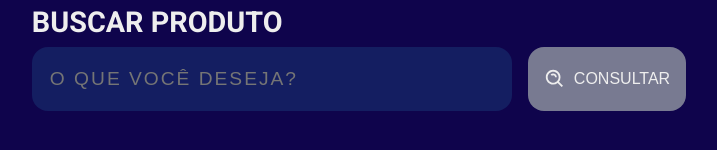
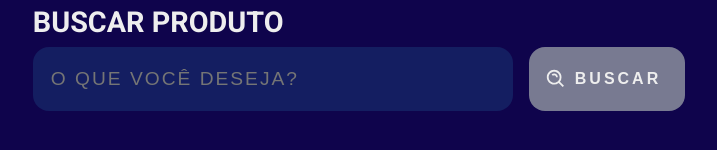
Before and after one commit to MaxWesley/chalenge01-calindra-frontend, a React (Create React App) app: page / in a window 1280 px wide. Shown: the part 342-492 px from the top of the page, without its empty margins (281-998 px from the left). Built offline with nearby package versions, Linux system fonts and the light colour scheme.

Commit message:
feat: active button consultar

```diff
--- a/src/components/SearchButton/index.tsx
+++ b/src/components/SearchButton/index.tsx
@@ -6,12 +6,12 @@ import { useSearch } from '../../hooks/useSearch';
 
 function SearchButton() {
 
-    const {  getSearchResults } = useSearch();
+    const {  getSearchResults, search } = useSearch();
 
     return (
-        <Container className="active" onClick={getSearchResults}>
+        <Container className="active" onClick={getSearchResults} active={search.length > 0}>
             <BiSearchAlt size={22} />
-            <span>consultar</span>
+            <span>buscar</span>
         </Container>
     );
 }
--- a/src/components/SearchButton/styles.ts
+++ b/src/components/SearchButton/styles.ts
@@ -1,6 +1,10 @@
 import styled from 'styled-components';
 
-export const Container = styled.button`
+interface ContainerProps {
+    active?: boolean;
+}
+
+export const Container = styled.button<ContainerProps>`
     height: 4rem;
 
     padding: 1rem;
@@ -12,7 +16,7 @@ export const Container = styled.button`
 
     transition: filter 0.3s;
 
-    background-color: #787A91;
+    background-color: ${props => props.active ? "#00865e" : "#787A91"};
 
     color: #EEEEEE;
 
@@ -22,7 +26,10 @@ export const Container = styled.button`
 
     span {
         font-size: 1rem;
-        margin-left: 0.5rem;
+        font-weight: bold;
+        letter-spacing: 3px;
+
+        margin: 0 0.5rem;
 
         text-transform: uppercase;
     }
--- a/src/contexts/search.tsx
+++ b/src/contexts/search.tsx
@@ -4,9 +4,7 @@ import { createContext, Dispatch, SetStateAction, useState } from 'react';
 
 import { ToastContainer, toast } from 'react-toastify';
 
-
 import { api } from '../services/api';
-
 
 export interface ProductProp {
     id: Number;
@@ -22,6 +20,7 @@ interface ContextProps {
     getSearchResults(): Promise<void>;
     cleanProducts(): void;
     setSearch: Dispatch<SetStateAction<string>>;
+    search: string;
 }
 
 const Context = createContext({} as ContextProps);
@@ -51,7 +50,7 @@ function SearchProvider({ children }: Props) {
     const cleanProducts = () => setProducts([]);
 
     return (
-        <Context.Provider value={{ products, getSearchResults, cleanProducts, setSearch }}>
+        <Context.Provider value={{ products, getSearchResults, cleanProducts, setSearch, search }}>
             {children}
             <ToastContainer />
         </Context.Provider>
```
